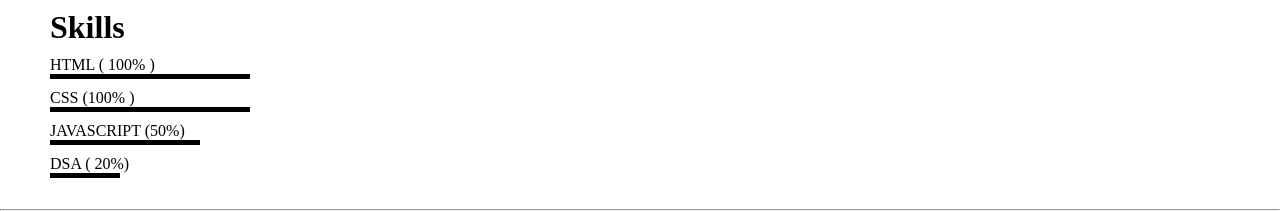
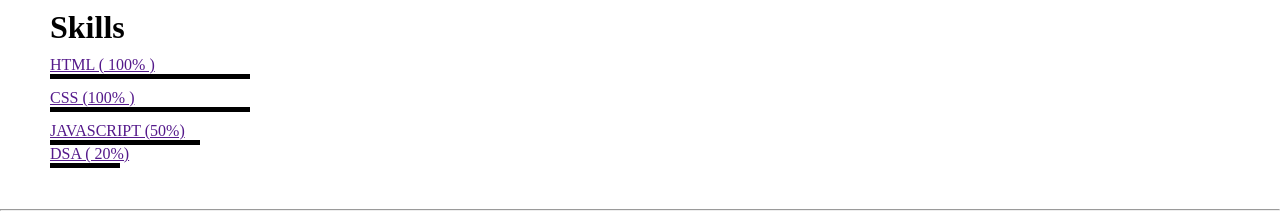
Before and after one commit to ItsSonuTime/Happy_coder, a plain HTML site: page index.html in a window 1280 px wide. Shown: the part 662-873 px from the top of the page. Drawn offline with nearby package versions, Linux system fonts and the light colour scheme.

Commit message:
Update index.html

```diff
--- a/index.html
+++ b/index.html
@@ -67,13 +67,13 @@
    <div class="skillbox">
    <h1> Skills </h1>
    <ul>
-   <li href "https://www.youtube.com/watch?v=HcOc7P5BMi4&list=PLfqMhTWNBTe0PY9xunOzsP5kmYIz2Hu7i">HTML ( 100% )</li>
+  <a href "https://www.youtube.com/watch?v=HcOc7P5BMi4&list=PLfqMhTWNBTe0PY9xunOzsP5kmYIz2Hu7i"> <li href >HTML ( 100% )</li></a>
    <div class="html"></div>
-   <li  href "https://www.youtube.com/watch?v=ESnrn1kAD4E&list=PLfqMhTWNBTe0PY9xunOzsP5kmYIz2Hu7i&index=2">CSS  (100% )</li>
+   <a href "https://www.youtube.com/watch?v=ESnrn1kAD4E&list=PLfqMhTWNBTe0PY9xunOzsP5kmYIz2Hu7i&index=2"><li>CSS  (100% )</li></a>
    <div class="css"></div>
-   <li href "https://www.youtube.com/watch?v=ajdRvxDWH4w&list=PLGjplNEQ1it_oTvuLRNqXfz_v_0pq6unW">JAVASCRIPT  (50%)</li>
+ <a href "https://www.youtube.com/watch?v=ajdRvxDWH4w&list=PLGjplNEQ1it_oTvuLRNqXfz_v_0pq6unW" > <li>JAVASCRIPT  (50%)</li></a>
    <div class="js"></div>
-   <li href "https://www.youtube.com/watch?v=VTLCoHnyACE&list=PLfqMhTWNBTe137I_EPQd34TsgV6IO55pt">DSA ( 20%)</li>
+  <a href "https://www.youtube.com/watch?v=VTLCoHnyACE&list=PLfqMhTWNBTe137I_EPQd34TsgV6IO55pt"  <li>DSA ( 20%)</li></a>
    <div class="DSA"></div>
    </ul>
    </div>
```
